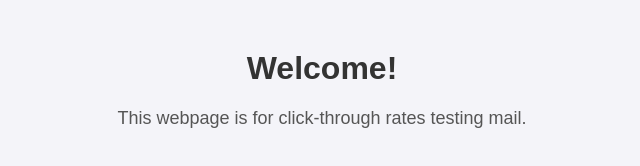
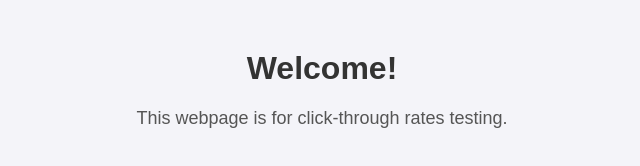
Before and after one commit to HimakarN/Test, a plain HTML site: page index.html in a window 1280 px wide. Shown: the full height of the page, 318-958 px from the left. Drawn offline with Linux system fonts and the light colour scheme.

Commit message:
Update index.html

```diff
--- a/index.html
+++ b/index.html
@@ -39,7 +39,7 @@
 <body>
   <div class="container">
     <h1>Welcome!</h1>
-    <p>This webpage is for click-through rates testing mail.</p>
+    <p>This webpage is for click-through rates testing.</p>
 
   </div>
 </body>
```
